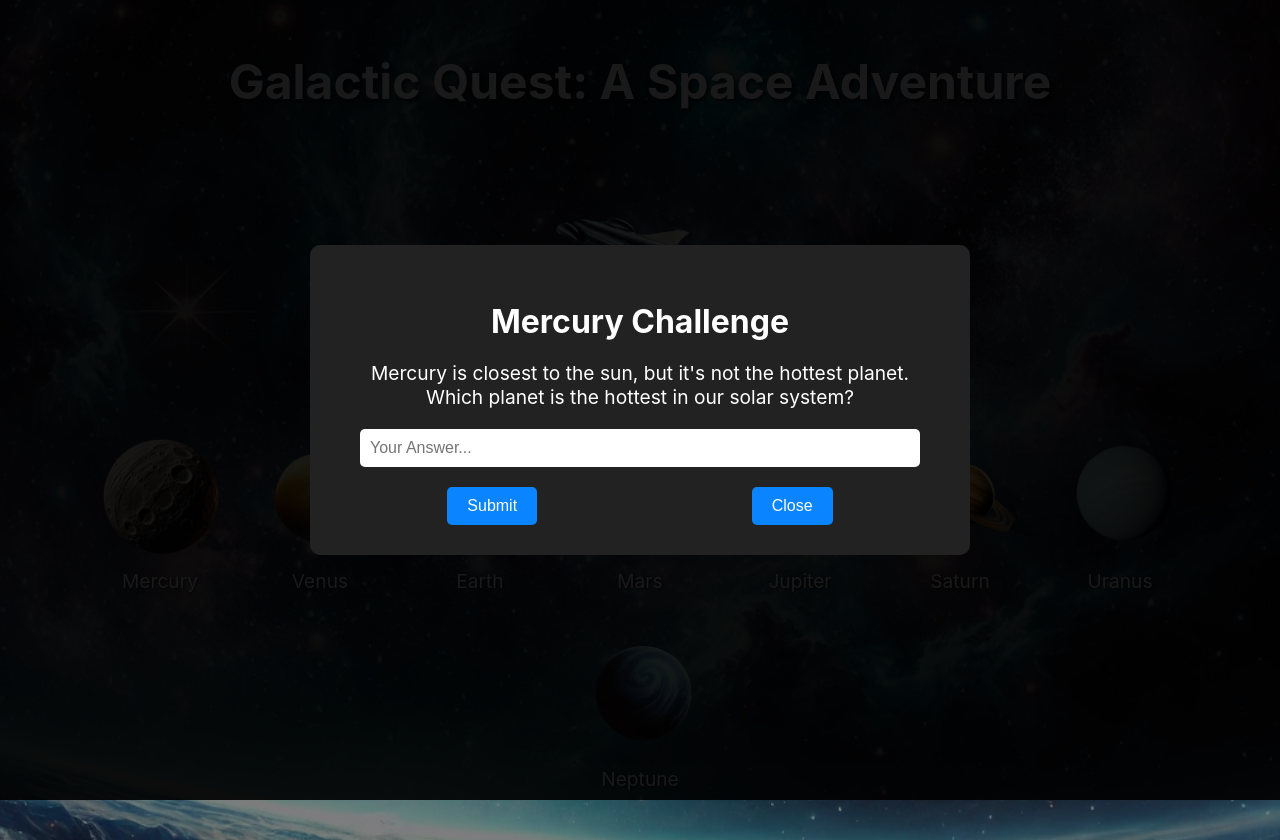
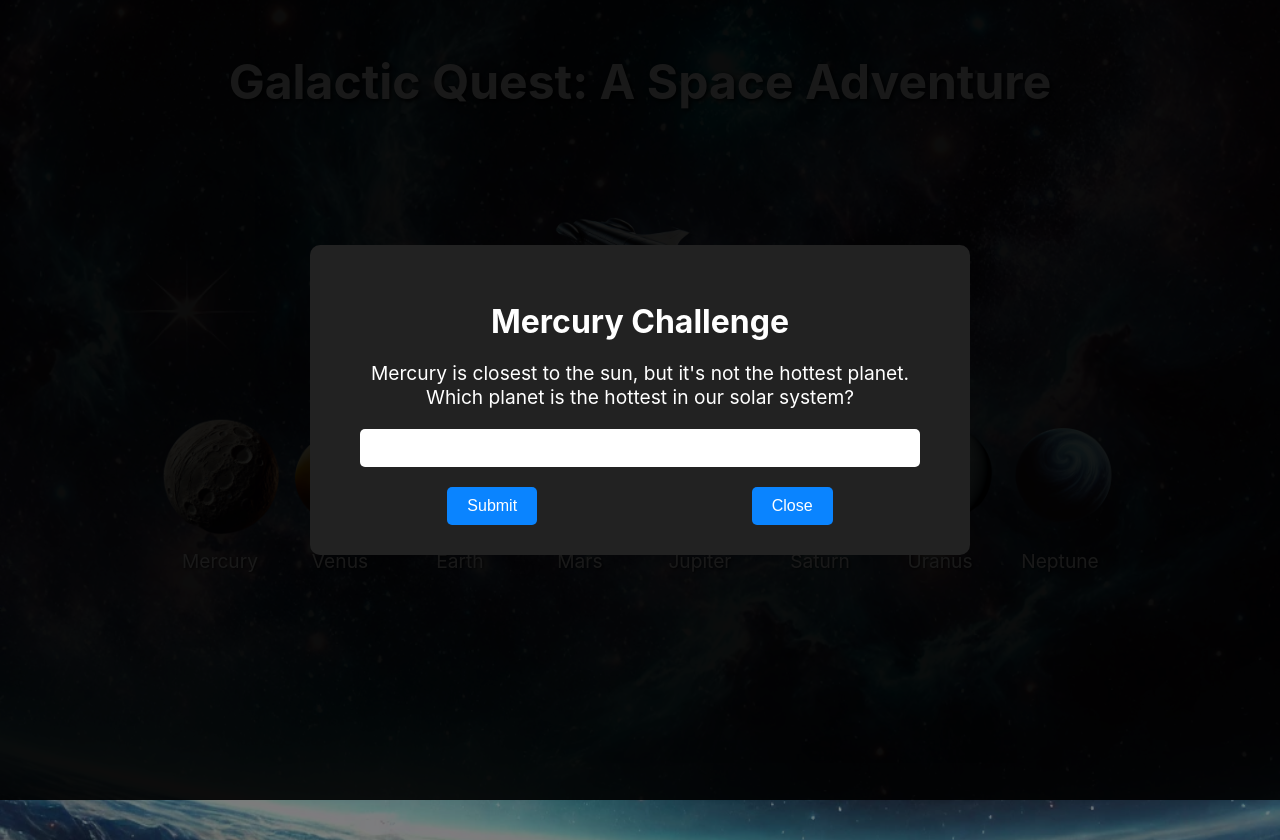
Before and after one commit to KeaganGilmore/Design-a-Mini-Civilization-Challenge, a React (Create React App) app: page / in a window 1280 px wide. Both pictures are taken after a click on the element "Mercury". Built offline with nearby package versions, Linux system fonts and the light colour scheme.

Commit message:
ans save

```diff
--- a/src/App.tsx
+++ b/src/App.tsx
@@ -20,10 +20,8 @@ const App: React.FC = () => {
     }, [currentPlanetIndex, completedPlanets]);
 
     const handlePlanetClick = (index: number) => {
-        if (!completedPlanets.includes(index)) {
-            setCurrentPlanetIndex(index);
-            setShowChallenge(true);
-        }
+        setCurrentPlanetIndex(index);
+        setShowChallenge(true);
     };
 
     const handleChallengeComplete = () => {
--- a/src/components/ChallengeModal.tsx
+++ b/src/components/ChallengeModal.tsx
@@ -1,4 +1,4 @@
-import React, { useState } from "react";
+import React, { useState, useEffect } from "react";
 import "./ChallengeModal.css";
 
 interface ChallengeModalProps {
@@ -7,8 +7,8 @@ interface ChallengeModalProps {
         challenge: {
             type: string;
             question?: string;
+            answers?: string[];
             prompt?: string;
-            answer?: string;
         };
     };
     onComplete: () => void;
@@ -16,24 +16,36 @@ interface ChallengeModalProps {
 }
 
 const ChallengeModal: React.FC<ChallengeModalProps> = ({ planet, onComplete, onClose }) => {
-    const [input, setInput] = useState("");
+    const [response, setResponse] = useState<string>("");
+    const [isCorrect, setIsCorrect] = useState<boolean | null>(null);
+
+    useEffect(() => {
+        const savedResponses = JSON.parse(localStorage.getItem("savedResponses") || "{}");
+        if (savedResponses[planet.name]) {
+            setResponse(savedResponses[planet.name].response);
+        }
+    }, [planet.name]);
 
     const handleSubmit = () => {
-        if (planet.challenge.type === "language") {
-            if (input.trim().split(" ").length >= 50) {
-                alert("Great entry! You've completed this challenge.");
+        if (planet.challenge.answers) {
+            const correct = planet.challenge.answers.some(answer =>
+                answer.toLowerCase() === response.toLowerCase().trim()
+            );
+            setIsCorrect(correct);
+            saveResponse(correct);
+            if (correct) {
                 onComplete();
-            } else {
-                alert("Please write at least 50 words.");
             }
         } else {
-            if (input.trim().toLowerCase() === planet.challenge.answer?.toLowerCase()) {
-                alert("Correct! You've completed this challenge.");
-                onComplete();
-            } else {
-                alert("Incorrect. Try again!");
-            }
+            saveResponse(false);
+            onComplete();
         }
+    };
+
+    const saveResponse = (correct: boolean) => {
+        const savedResponses = JSON.parse(localStorage.getItem("savedResponses") || "{}");
+        savedResponses[planet.name] = { response, isCorrect: correct };
+        localStorage.setItem("savedResponses", JSON.stringify(savedResponses));
     };
 
     return (
@@ -43,22 +55,21 @@ const ChallengeModal: React.FC<ChallengeModalProps> = ({ planet, onComplete, onC
                 <p>{planet.challenge.question || planet.challenge.prompt}</p>
                 {planet.challenge.type === "language" ? (
                     <textarea
-                        placeholder="Your Mission Log..."
-                        value={input}
-                        onChange={(e) => setInput(e.target.value)}
+                        value={response}
+                        onChange={(e) => setResponse(e.target.value)}
                     />
                 ) : (
                     <input
                         type="text"
-                        placeholder="Your Answer..."
-                        value={input}
-                        onChange={(e) => setInput(e.target.value)}
+                        value={response}
+                        onChange={(e) => setResponse(e.target.value)}
                     />
                 )}
                 <div className="modal-buttons">
                     <button onClick={handleSubmit}>Submit</button>
                     <button onClick={onClose}>Close</button>
                 </div>
+                {isCorrect === false && <p>Incorrect, please try again.</p>}
             </div>
         </div>
     );
--- a/src/components/Planet.css
+++ b/src/components/Planet.css
@@ -8,11 +8,11 @@
     z-index: 1;
 }
 
-.planet {
-    margin: 20px;
-    position: relative;
-    cursor: pointer;
-    transition: transform 0.3s;
+.planet .response {
+    margin-top: 10px;
+    font-size: 0.9rem;
+    color: #fff;
+    text-shadow: 1px 1px 3px #000;
 }
 
 .planet img {
--- a/src/components/Planet.tsx
+++ b/src/components/Planet.tsx
@@ -1,4 +1,4 @@
-import React from "react";
+import React, { useEffect, useState } from "react";
 import "./Planet.css";
 
 interface PlanetProps {
@@ -11,11 +11,20 @@ interface PlanetProps {
 }
 
 const Planet: React.FC<PlanetProps> = ({ planet, onClick, completed }) => {
+    const [response, setResponse] = useState<string>("");
+
+    useEffect(() => {
+        const savedResponses = JSON.parse(localStorage.getItem("savedResponses") || "{}");
+        if (savedResponses[planet.name]) {
+            setResponse(savedResponses[planet.name].response);
+        }
+    }, [planet.name]);
+
     return (
         <div className={`planet ${completed ? "completed" : ""}`} onClick={onClick}>
             <img src={planet.image} alt={planet.name} />
             <span>{planet.name}</span>
-            {completed && <div className="checkmark">✓</div>}
+            {response && <div className="response">Your response: {response}</div>}
         </div>
     );
 };
--- a/src/data/planets.ts
+++ b/src/data/planets.ts
@@ -14,7 +14,7 @@ const planets = [
         challenge: {
             type: "science",
             question: "Mercury is closest to the sun, but it's not the hottest planet. Which planet is the hottest in our solar system?",
-            answer: "Venus",
+            answers: ["Venus"],
         },
     },
     {
@@ -23,7 +23,7 @@ const planets = [
         challenge: {
             type: "math",
             question: "If you travel from Earth to Venus at a speed of 30,000 km/h and the distance is approximately 41 million km, how many hours will the journey take? (Round to the nearest whole number)",
-            answer: "1367",
+            answers: ["1367"],
         },
     },
     {
@@ -32,7 +32,7 @@ const planets = [
         challenge: {
             type: "geography",
             question: "Name the largest ocean on Earth.",
-            answer: "Pacific Ocean",
+            answers: ["Pacific Ocean", "Pacific"],
         },
     },
     {
```
Also changed, not shown: 19 other files (tests, documents, lock files or other folders).
